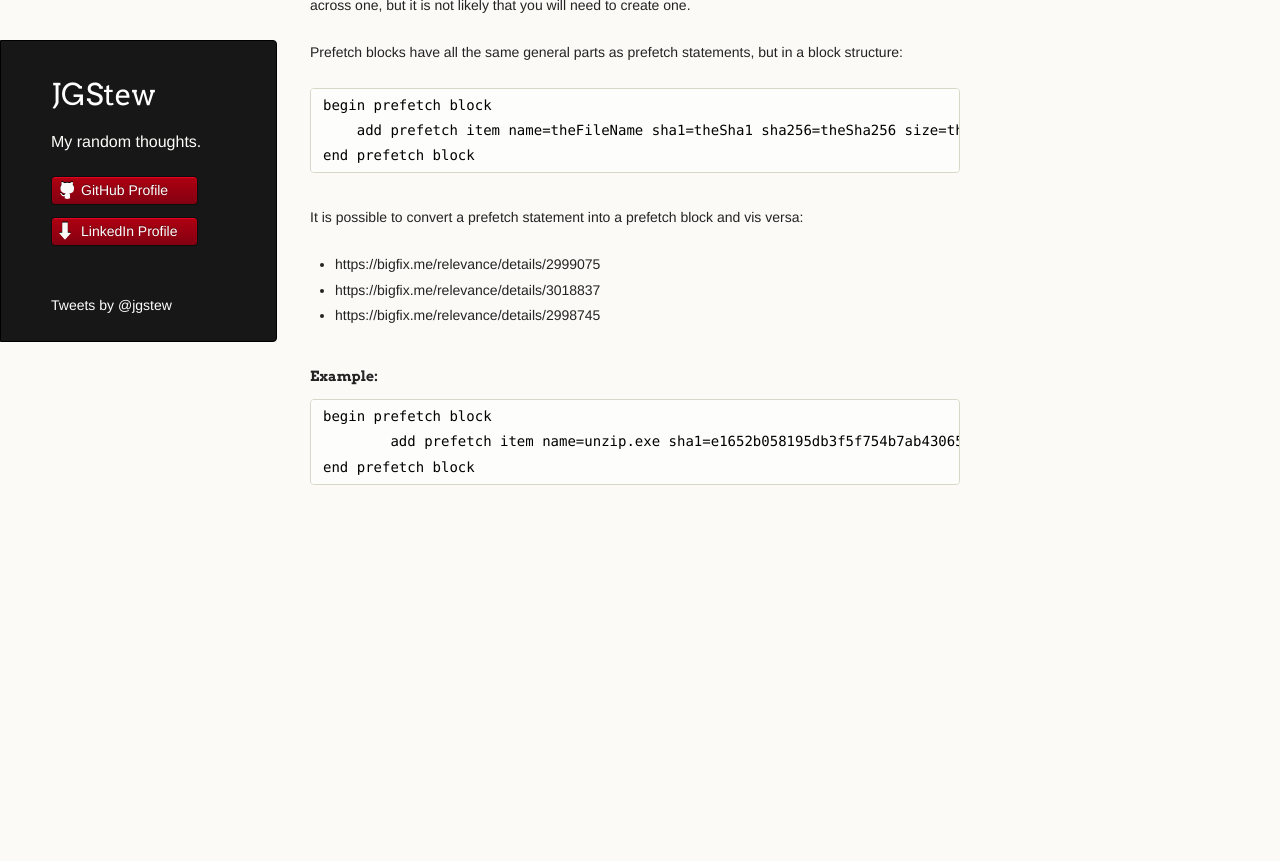
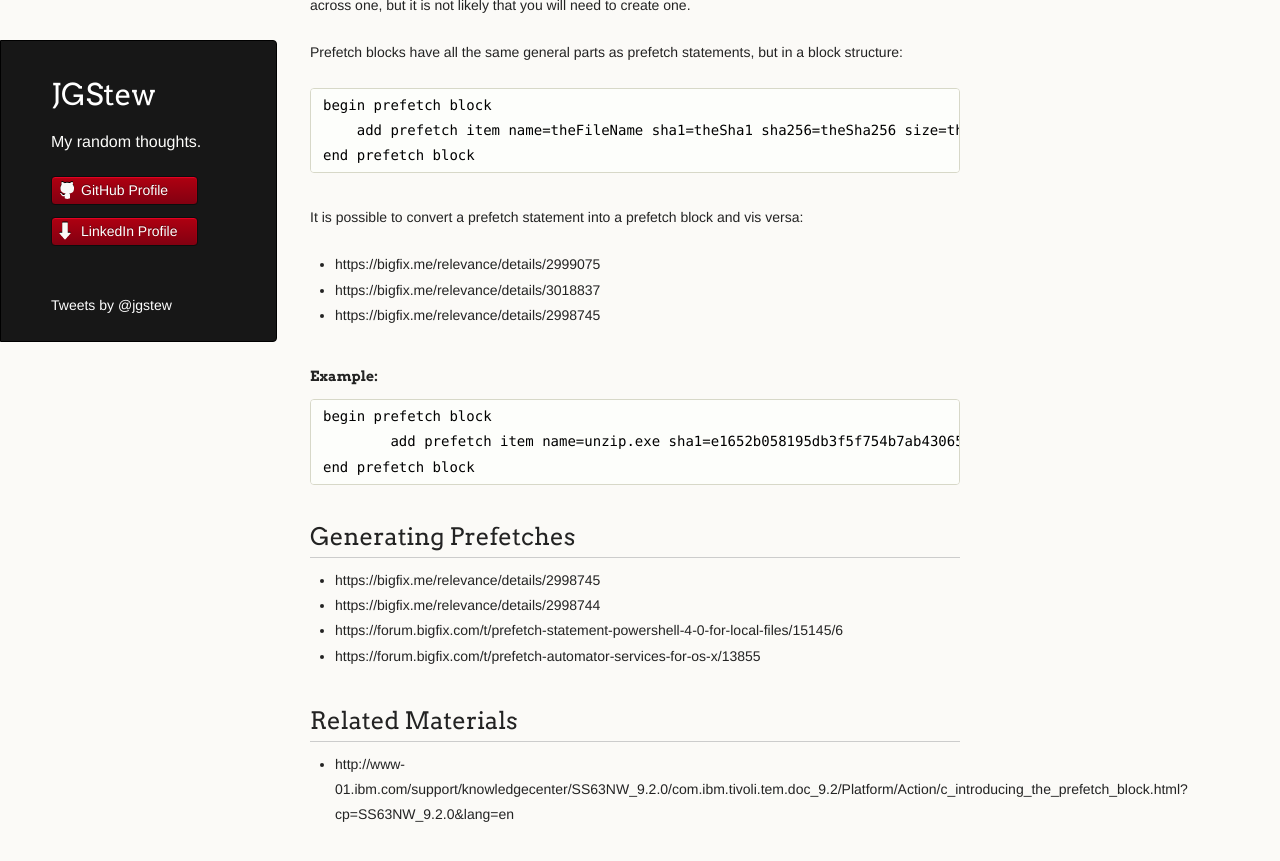
Before and after one commit to jgstew/jgstew.github.io, a Jekyll site: the page built from _posts/2016-11-21-Downloading-Files-with-BigFix:-Prefetches.md, in a window 1280 px wide and 900 px high, scrolled down 1359 px. Shown: the top 861 px of the window. Built offline with Jekyll 4.4.1, drawn with Linux system fonts in a browser that asks for light colours; comment, search, counter and statistics services are not loaded; before the commit the page ends 1926 px from its top, so only the background shows below that.

Commit message:
Update 2016-11-21-Downloading-Files-with-BigFix:-Prefetches.md

```diff
--- a/_posts/2016-11-21-Downloading-Files-with-BigFix:-Prefetches.md
+++ b/_posts/2016-11-21-Downloading-Files-with-BigFix:-Prefetches.md
@@ -59,3 +59,14 @@ It is possible to convert a prefetch statement into a prefetch block and vis ver
 	begin prefetch block
 		add prefetch item name=unzip.exe sha1=e1652b058195db3f5f754b7ab430652ae04a50b8 sha256=8d9b5190aace52a1db1ac73a65ee9999c329157c8e88f61a772433323d6b7a4a size=167936 url=http://software.bigfix.com/download/redist/unzip-5.52.exe
 	end prefetch block
+
+## Generating Prefetches
+
+- https://bigfix.me/relevance/details/2998745
+- https://bigfix.me/relevance/details/2998744
+- https://forum.bigfix.com/t/prefetch-statement-powershell-4-0-for-local-files/15145/6
+- https://forum.bigfix.com/t/prefetch-automator-services-for-os-x/13855
+
+## Related Materials
+
+- http://www-01.ibm.com/support/knowledgecenter/SS63NW_9.2.0/com.ibm.tivoli.tem.doc_9.2/Platform/Action/c_introducing_the_prefetch_block.html?cp=SS63NW_9.2.0&lang=en
```
